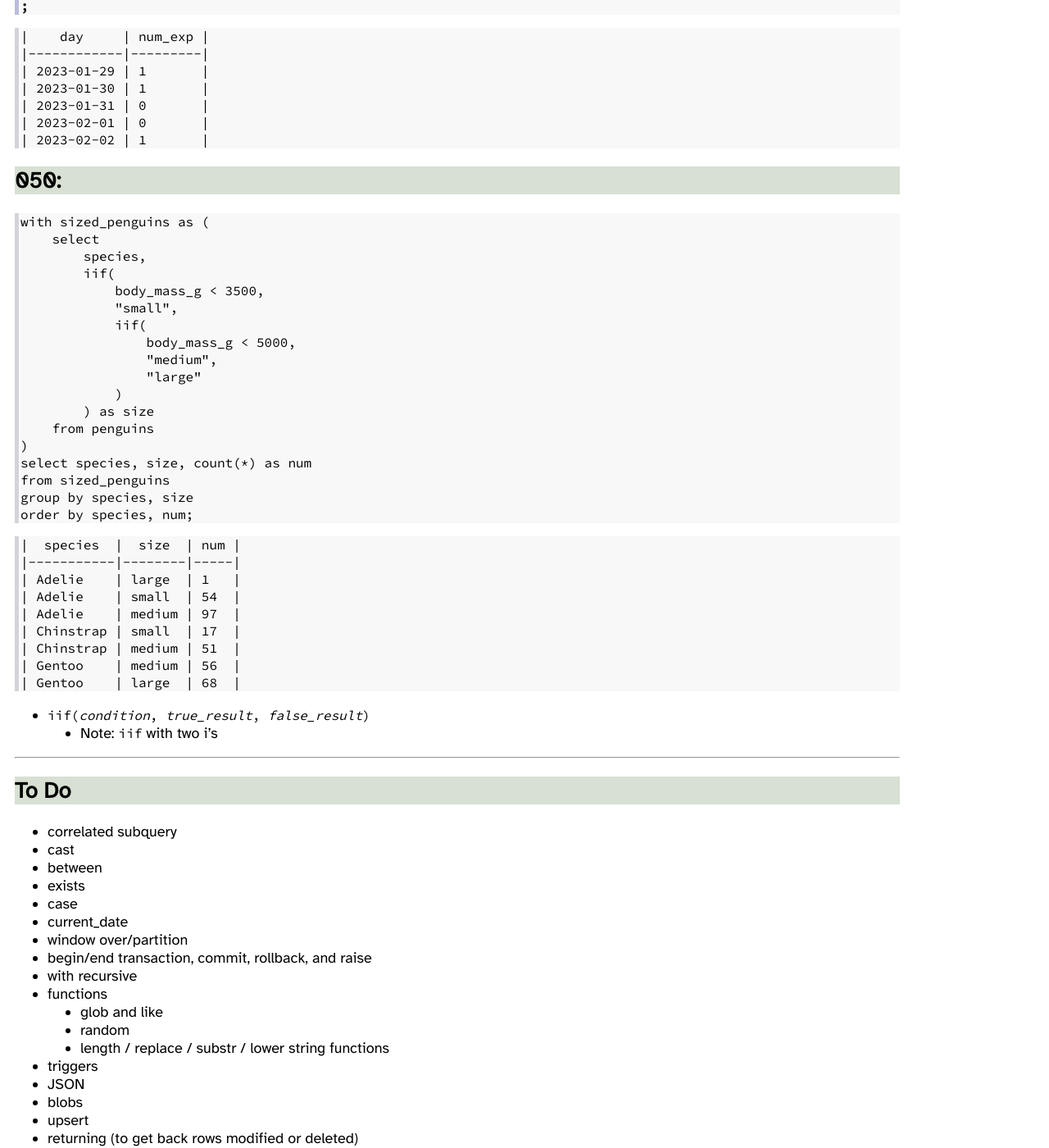
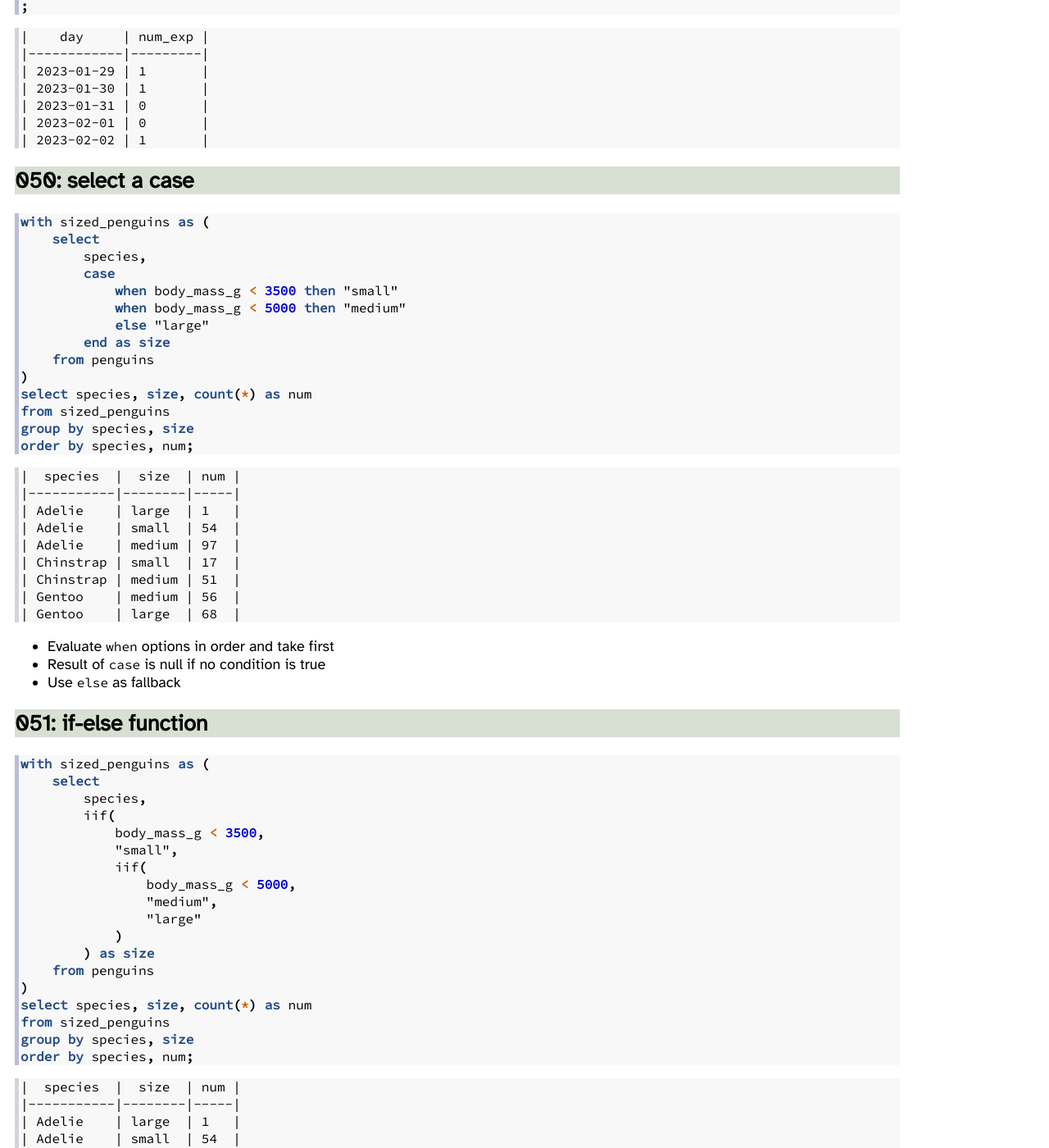
Before and after one commit to gvwilson/sql-tutorial, a Jekyll site: the page built from index.md, in a window 1280 px wide and 1400 px high, scrolled down 24346 px. Shown: the whole window at 82% size. Built offline with Jekyll 4.4.1, drawn with Linux system fonts in a browser that asks for light colours; nearby versions of some CDN libraries; our own code applies the rules of GitHub Pages for plain Markdown files.

Commit message:
feat: case/when

````diff
--- a/index.md
+++ b/index.md
@@ -1292,9 +1292,43 @@
 | 2023-02-02 | 1       |
 ```
 
-## 050:
+## 050: select a case
 
+```sql
+with sized_penguins as (
+    select
+        species,
+	case
+	    when body_mass_g < 3500 then "small"
+	    when body_mass_g < 5000 then "medium"
+	    else "large"
+	end as size
+    from penguins
+)
+select species, size, count(*) as num
+from sized_penguins
+group by species, size
+order by species, num;
 ```
+```
+|  species  |  size  | num |
+|-----------|--------|-----|
+| Adelie    | large  | 1   |
+| Adelie    | small  | 54  |
+| Adelie    | medium | 97  |
+| Chinstrap | small  | 17  |
+| Chinstrap | medium | 51  |
+| Gentoo    | medium | 56  |
+| Gentoo    | large  | 68  |
+```
+
+-   Evaluate `when` options in order and take first
+-   Result of `case` is null if no condition is true
+-   Use `else` as fallback
+
+## 051: if-else function
+
+```sql
 with sized_penguins as (
     select
         species,
````
